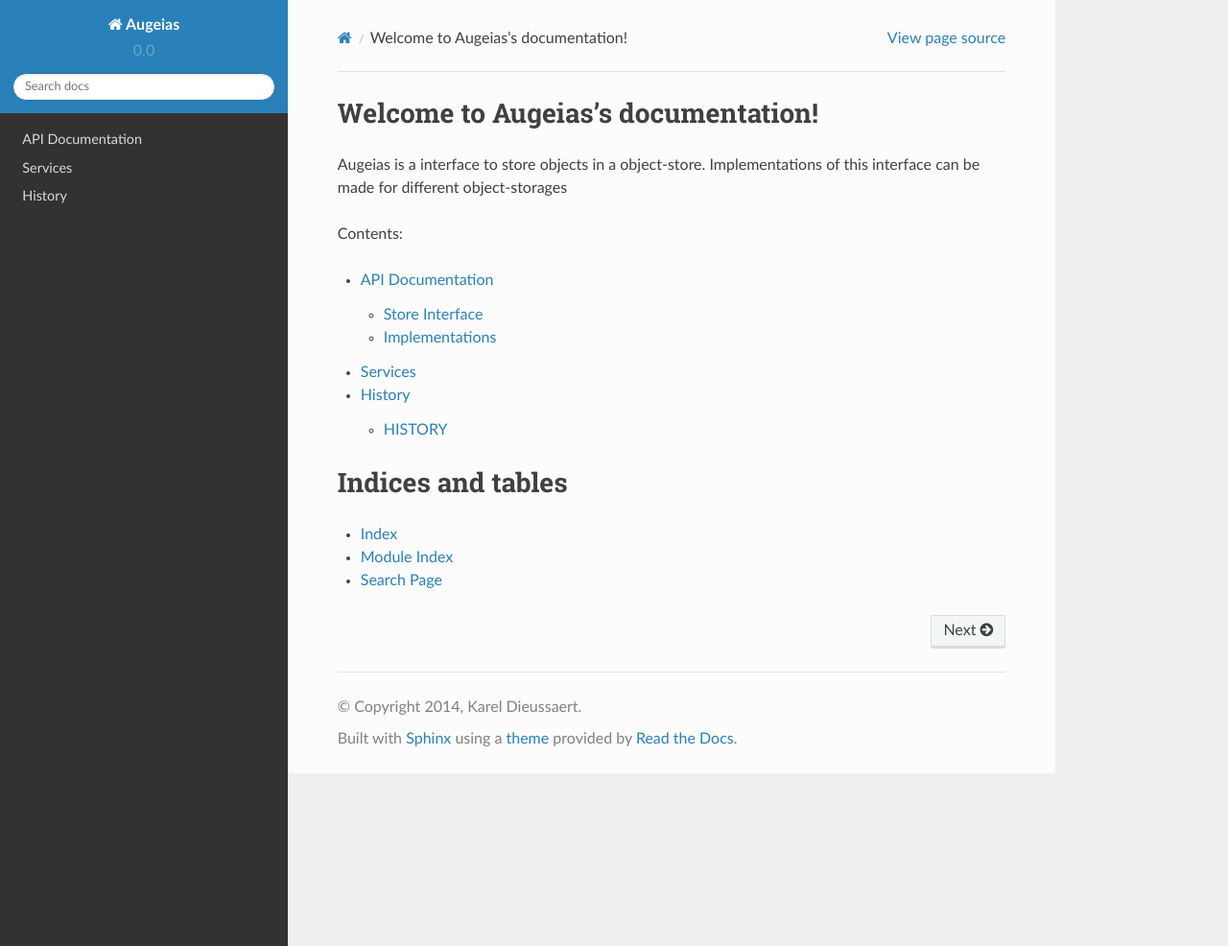
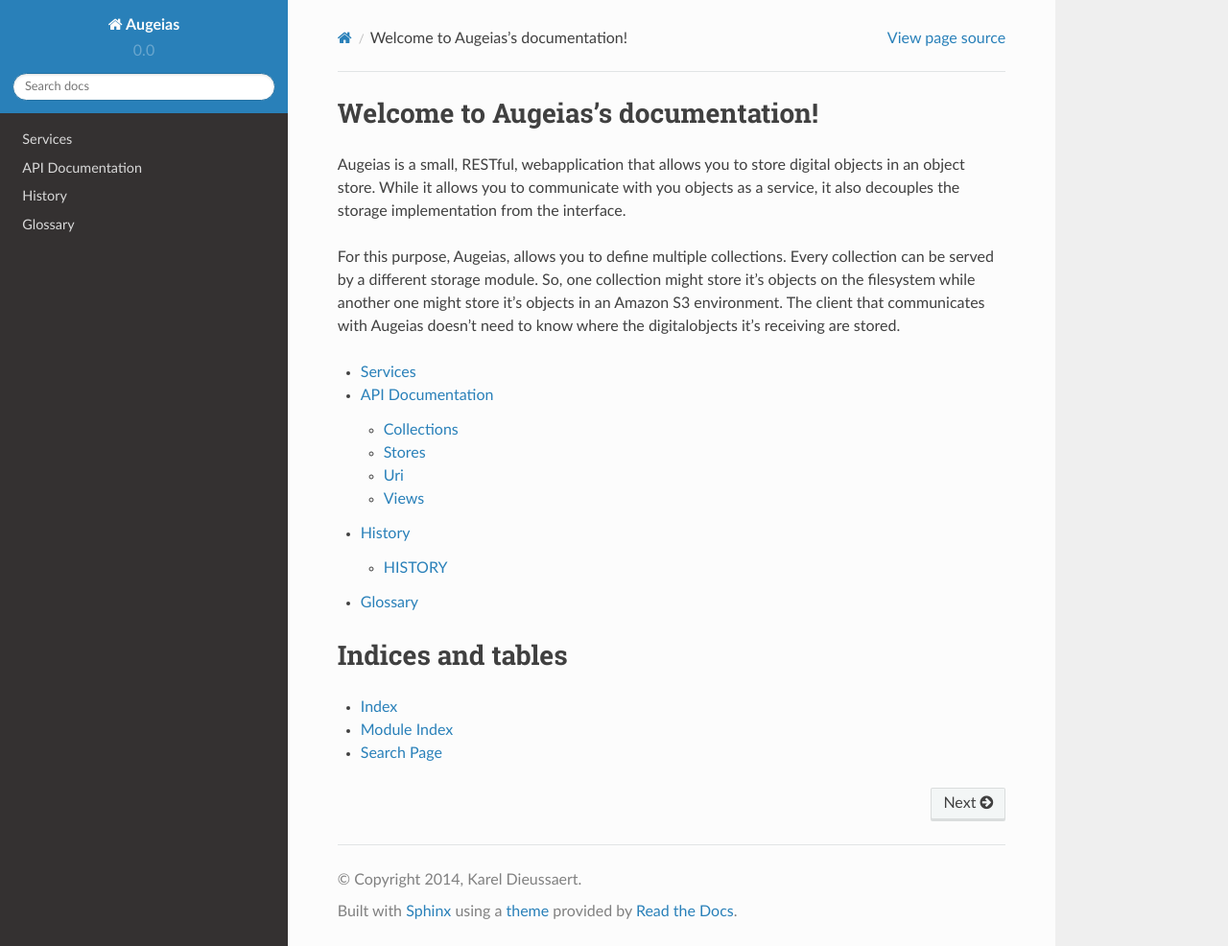
Before and after one commit to OnroerendErfgoed/augeias, a Sphinx documentation site: the page built from docs/index.rst, in a window 1280 px wide and 986 px high. Shown: the whole window at 96% size. Built offline with Sphinx 7.4.7 and the Read the Docs theme 2.0.0, drawn with Linux system fonts in a browser that asks for light colours.

Commit message:
Some doc updates.

```diff
--- a/docs/index.rst
+++ b/docs/index.rst
@@ -5,17 +5,24 @@
 
 Welcome to Augeias's documentation!
 ===================================
-Augeias is a interface to store objects in a object-store.
-Implementations of this interface can be made for different object-storages
 
-Contents:
+Augeias is a small, RESTful, webapplication that allows you to store digital
+objects in an object store. While it allows you to communicate with you objects
+as a service, it also decouples the storage implementation from the interface.
+
+For this purpose, Augeias, allows you to define multiple collections. Every
+collection can be served by a different storage module. So, one collection might
+store it's objects on the filesystem while another one might store it's objects
+in an Amazon S3 environment. The client that communicates  with Augeias doesn't
+need to know where the digitalobjects it's receiving are stored.
 
 .. toctree::
    :maxdepth: 2
 
+   service
    api
-   service
    changes
+   glossary
 
 .. _CEPH object storage: http://ceph.com/ceph-storage/object-storage/
 .. _PAIRTREE: http://pythonhosted.org/Pairtree/pairtree-module.html
```
Also changed, not shown: docs/api.rst (+21 -1 lines), docs/glossary.rst (added, +13 -0 lines), 2 other files.
